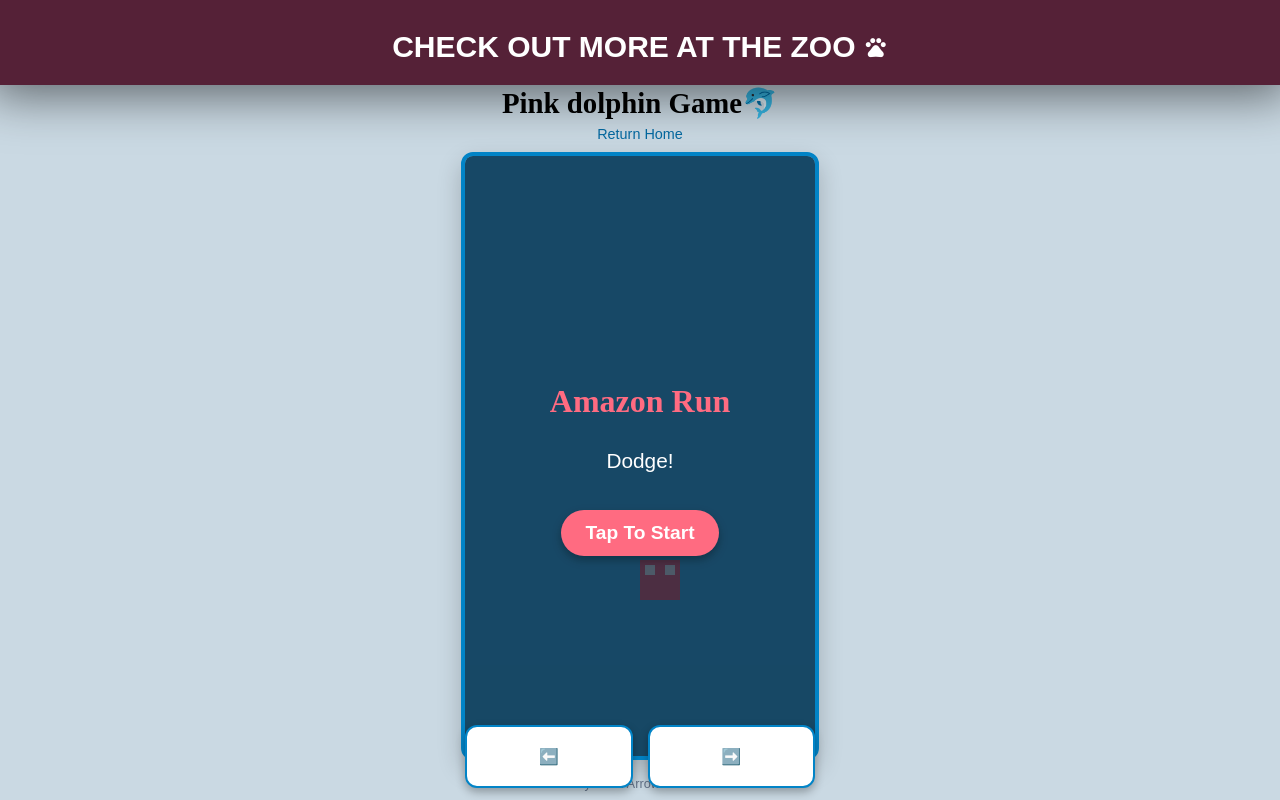
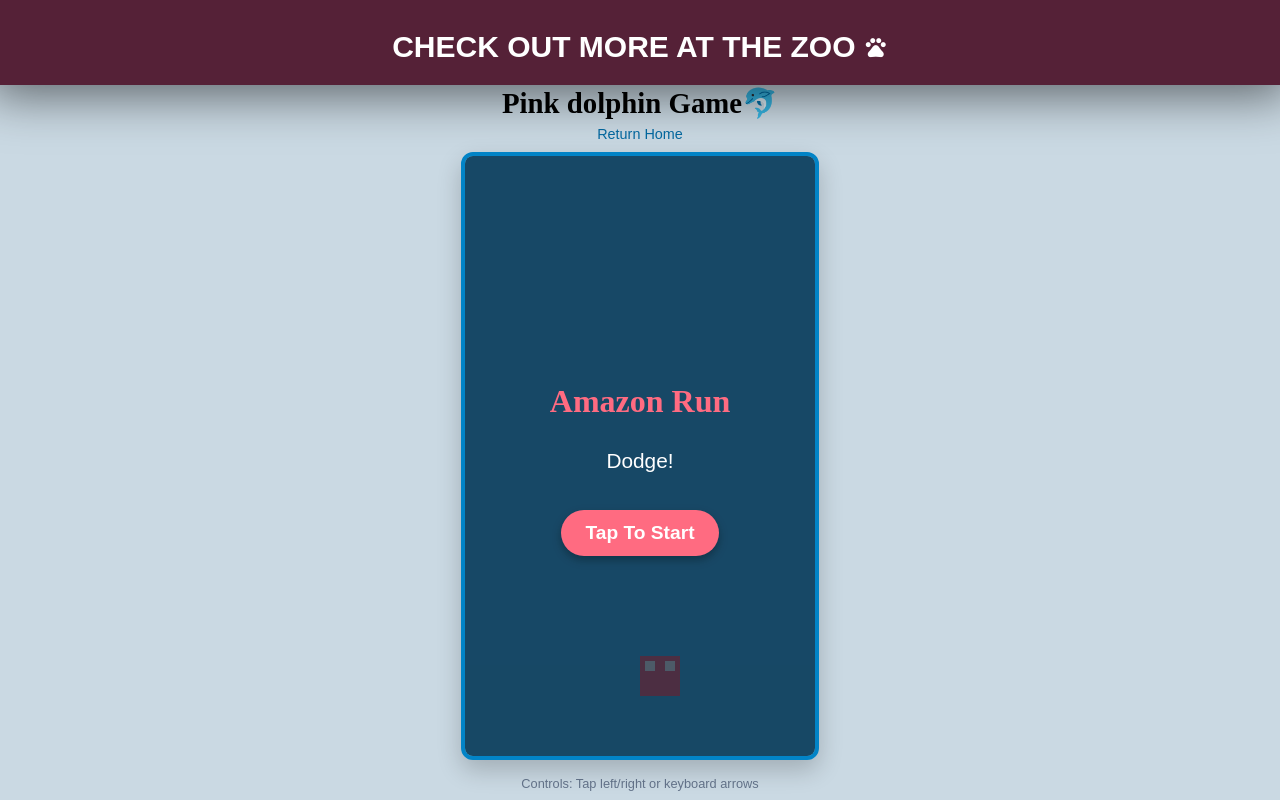
Before and after one commit to AliciaEA/pink-dolphin, a SvelteKit app: page /meetup in a window 1280 px wide. Shown: the top 800 px of the page. Built offline with nearby package versions, Linux system fonts and the light colour scheme; a web font is replaced by a local one.

Commit message:
now without buttons

```diff
--- a/src/routes/meetup/+page.svelte
+++ b/src/routes/meetup/+page.svelte
@@ -7,8 +7,7 @@
     let orientation = $state('portrait');
     let vw = $state(0);
     let vh = $state(0);
-    // Pixels cropped from bottom of visible stage (match CSS --controls-space)
-    const BOTTOM_CROP = 96;
+    // Breakpoint for mobile tweaks
     const SMALL_BREAKPOINT = 600; // px
 
     let canvas;
@@ -148,10 +147,8 @@
         ctx.fillStyle = "#4fc3f7";
         ctx.fillRect(0, 0, 350, 600);
 
-        // Shift gameplay up only on small screens (to match CSS crop)
-        const crop = vw <= SMALL_BREAKPOINT ? BOTTOM_CROP : 0;
+        // No translation needed; canvas is sized responsively in CSS
         ctx.save();
-        if (crop) ctx.translate(0, -crop);
 
         // Player dolphin
         ctx.fillStyle = "#ff6b81";
@@ -280,23 +277,7 @@
             </div>
         {/if}
     </div>
-    <div class="mobile-controls">
-        <button
-            class="d-pad left"
-            onpointerdown={pressLeft}
-            onpointerup={releaseLeft}
-            onpointerleave={releaseLeft}
-        >⬅️</button>
-
-        <button
-            class="d-pad right"
-            onpointerdown={pressRight}
-            onpointerup={releaseRight}
-            onpointerleave={releaseRight}
-        >➡️</button>
-    </div>
-
-    <p class="note">Controls: Keyboard Arrows or Touch Buttons</p>
+    <p class="note">Controls: Tap left/right or keyboard arrows</p>
 </div>
 
 <style>
@@ -401,36 +382,6 @@
 
     /* ----- */
 
-    .mobile-controls{
-        position: fixed;
-        bottom: 12px;
-        left: 50%;
-        transform: translateX(-50%);
-        z-index: 20;
-        display: flex;
-        gap: 15px;
-        width: calc(100% - 32px);
-        max-width: 350px;
-    }
-
-    .d-pad{
-        flex: 1;
-        padding: 20px 0;
-        background: white;
-        border: 2px solid #0284c7;
-        color: #0284c7;
-        border-radius: 12px;
-        font-size: 1rem;
-        text-transform: uppercase;
-        user-select: none;
-        touch-action: manipulation;
-    }
-
-    .d-pad:active{
-        background: #0284c7;
-        color: white;
-    }
-
     canvas{ touch-action: none; }
 
     .touch-zone{
@@ -452,16 +403,20 @@
 
     /* Landscape responsive adjustments */
     .game-page.landscape { flex-direction: row; align-items: flex-start; justify-content: center; gap: 1rem; }
-    .game-page.landscape .mobile-controls { flex-direction: column; max-width: 100px; margin-top: 0; }
+    /* removed .mobile-controls in landscape */
     .canvas-wrapper { max-height: 80vh; }
     .overlay.warn { background: rgba(120,0,0,0.55); }
 
-    /* Apply bottom crop only on small screens */
+    /* Mobile: make canvas fit viewport height nicely */
     @media (max-width: 600px) {
+        .game-page { min-height: 100dvh; }
         .canvas-wrapper {
-            clip-path: inset(0 0 var(--controls-space) 0);
-            margin-bottom: var(--controls-space);
+            width: 100%;
+            max-width: 100%;
+            max-height: none;
+            height: calc(100dvh - 140px); /* reserve ~header/note */
         }
+        canvas { width: 100%; height: 100%; }
     }
 
 </style>
```
